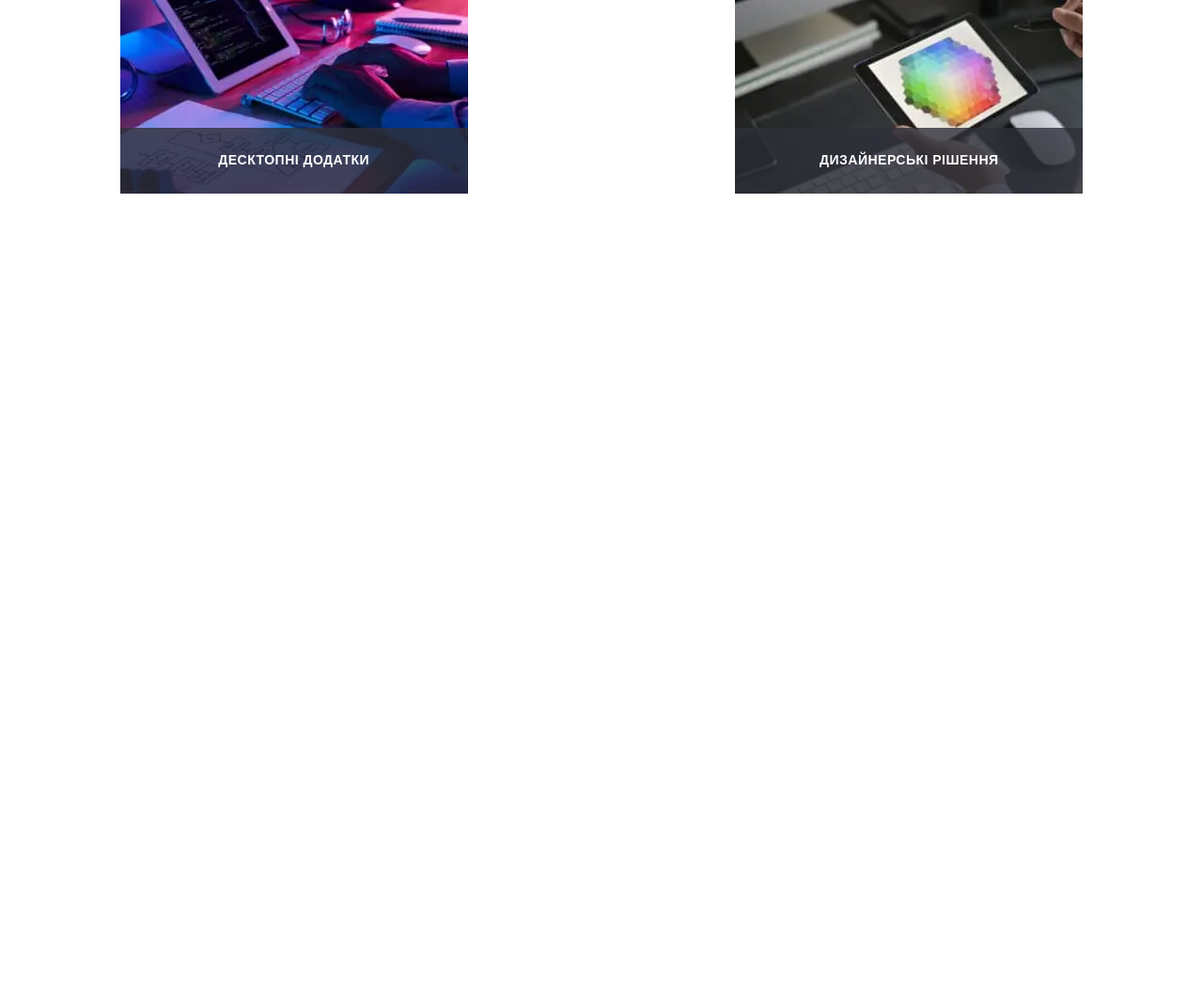
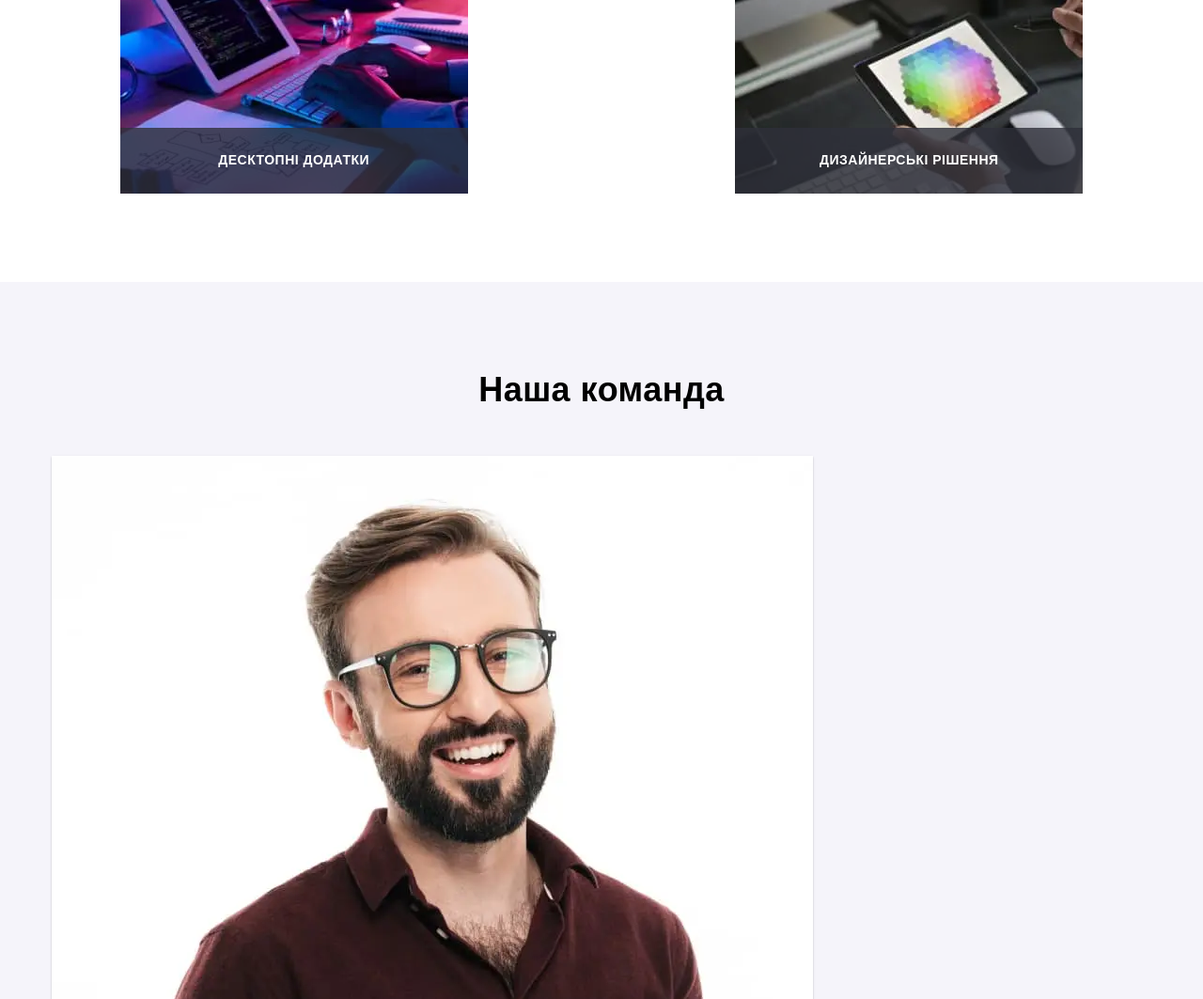
Before and after one commit to JulsZhovanyk/goit-markup-hw-08, a plain HTML site: page index.html in a window 1280 px wide. Shown: the part 1297-2360 px from the top of the page at 94% size. Before the commit the page ends 1597 px from the top, so only its background shows below. Drawn offline with Linux system fonts and the light colour scheme; a web font is replaced by a local one.

Commit message:
Section-team became adaptive
I'm proud of me a bit

```diff
--- a/index.html
+++ b/index.html
@@ -284,7 +284,7 @@
 
       <!-- ======== SECTION TEAM ======== -->
 
-      <!-- <section class="section-team">
+      <section class="section-team">
         <div class="container">
           <h2 class="section-header section-team__section-header">
             Наша команда
@@ -637,7 +637,7 @@
             </li>
           </ul>
         </div>
-      </section> -->
+      </section>
 
       <!-- ======= SECTION CLIENTS ======= -->
 
--- a/sass/layout/_section-team.scss
+++ b/sass/layout/_section-team.scss
@@ -2,11 +2,11 @@
   background-color: var(--color-four);
   display: flex;
   flex-direction: column;
-  padding-top: 94px;
-  padding-bottom: 94px;
+  padding-top: 60px;
+  padding-bottom: 60px;
 
   &__section-header {
-    margin-bottom: 50px;
+    margin-bottom: 30px;
   }
 }
 
@@ -14,6 +14,7 @@
   display: flex;
   gap: 30px;
   @extend %list-style;
+  flex-direction: column;
 }
 .section-team__element {
   background-color: var(--color-one);
@@ -21,3 +22,24 @@
     0px 2px 1px rgba(0, 0, 0, 0.2);
   border-radius: 0px 0px 4px 4px;
 }
+@media screen and (min-width: 768px) {
+  .section-team__list {
+    flex-direction: row;
+    flex-wrap: wrap;
+  }
+}
+@media screen and (min-width: 768px) and (max-width: 1199px) {
+  .section-team__element {
+    width: 334px;
+  }
+}
+@media screen and (min-width: 1200px) {
+  .section-team {
+    padding-top: 94px;
+    padding-bottom: 94px;
+
+    &__section-header {
+      margin-bottom: 50px;
+    }
+  }
+}
```
Also changed, not shown: css/main.css, css/main.min.css, 2 other files.
